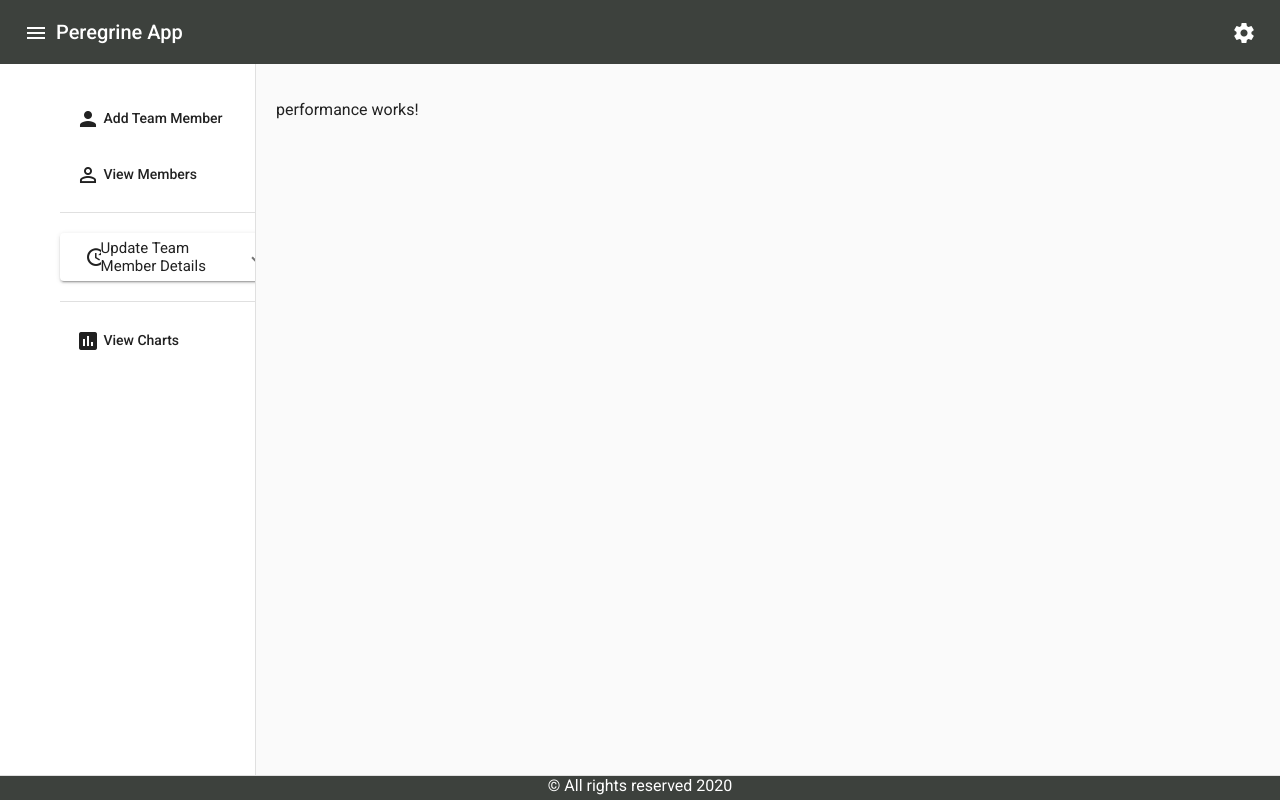
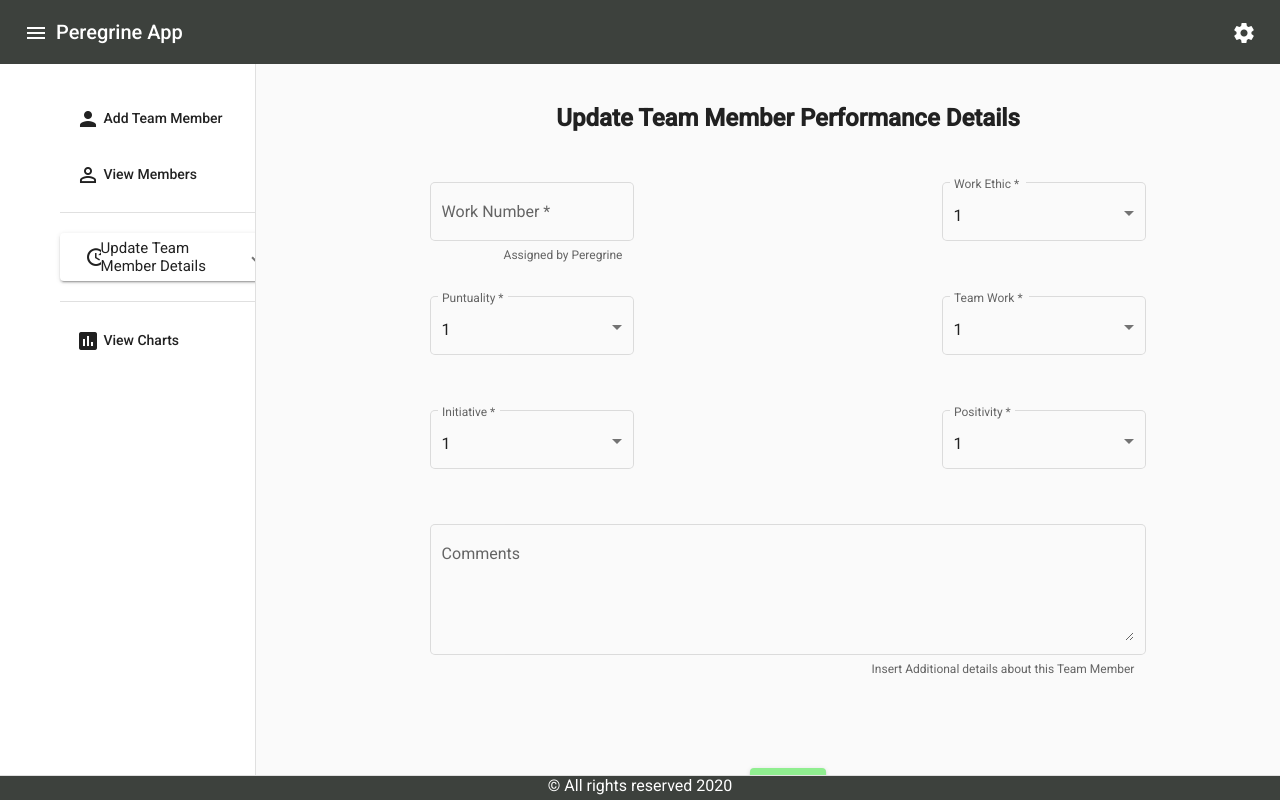
Before and after one commit to RicardoSalambi/Peregrine-Web, an Angular app: page /performance in a window 1280 px wide. Built offline with nearby package versions, Linux system fonts and the light colour scheme.

Commit message:
populated all components except dashboard and work leave

```diff
--- a/src/app/app-routing.module.ts
+++ b/src/app/app-routing.module.ts
@@ -18,7 +18,7 @@ const routes: Routes = [{
   component : DefaultComponent,
   children : [
     {
-      path : '',
+      path : 'dashboard',
       component : DashboardComponent
     },
     {
--- a/src/app/app.module.ts
+++ b/src/app/app.module.ts
@@ -16,6 +16,7 @@ import { MatGridListModule } from '@angular/material/grid-list';
 import { MatExpansionModule } from '@angular/material/expansion';
 import { MatDatepickerModule } from '@angular/material/datepicker';
 import { MatNativeDateModule } from '@angular/material/core';
+import { MatMenuModule } from '@angular/material/menu';
 
 import { DependanciesComponent } from './modules/dependancies/dependancies.component';
 import { DisciplinaryComponent } from './modules/disciplinary/disciplinary.component';
@@ -54,7 +55,8 @@ import { PerformanceComponent } from './modules/performance/performance.componen
     MatGridListModule,
     MatExpansionModule,
     MatDatepickerModule,
-    MatNativeDateModule
+    MatNativeDateModule,
+    MatMenuModule
   ],
   providers: [],
   bootstrap: [AppComponent]
--- a/src/app/modules/dashboard/dashboard.component.html
+++ b/src/app/modules/dashboard/dashboard.component.html
@@ -1 +1,16 @@
 <p>dashboard works!</p>
+<div class="wrapper">
+
+    <!--<div class="searchbar">
+
+        <mat-form-field class="example-full-width" appearance="outline" floatLabel="auto" style="width: 40%;">
+            <mat-label>
+                Search
+            </mat-label>
+            <input matInput value="">
+            <mat-icon matSuffix>search</mat-icon>
+        </mat-form-field>
+
+    </div>-->
+
+</div>
--- a/src/app/modules/dashboard/dashboard.component.scss
+++ b/src/app/modules/dashboard/dashboard.component.scss
@@ -0,0 +1,12 @@
+.wrapper {
+    display: grid;
+    grid-template-columns: 1fr;
+    /*grid-row-gap: 5%;
+    height: 100%;*/
+    overflow: auto;
+    text-align: center;
+}
+
+.searchbar{
+    /*text-align: center;*/
+}
--- a/src/app/modules/performance/performance.component.html
+++ b/src/app/modules/performance/performance.component.html
@@ -1 +1,75 @@
-<p>performance works!</p>
+<div class="wrapper">
+
+    <div class="header">
+        <h2>Update Team Member Performance Details</h2>
+    </div>
+
+    <div class="texts">
+        <mat-form-field class="example-full-width" appearance="outline" floatLabel="auto" style="width: 40%;">
+            <mat-label>Work Number</mat-label>
+            <input matInput value="" required id="worknumber">
+            <mat-hint align="end">Assigned by Peregrine</mat-hint>
+        </mat-form-field>
+    </div>
+
+    <div>
+        <mat-form-field class="example-full-width" appearance="outline" floatLabel="auto" style="width: 40%;">
+            <mat-label>Work Ethic</mat-label>
+            <select matNativeControl required id="workethic">
+                <option value={{number.number}} *ngFor="let number of numbers" >{{number.number}}</option>
+            </select>
+        </mat-form-field>
+    </div>
+
+    <div>
+        <mat-form-field class="example-full-width" appearance="outline" floatLabel="auto" style="width: 40%;">
+            <mat-label>Puntuality</mat-label>
+            <select matNativeControl required id="puntuality">
+                <option value={{number.number}} *ngFor="let number of numbers" >{{number.number}}</option>
+            </select>
+        </mat-form-field>
+    </div>
+
+    <div>
+        <mat-form-field class="example-full-width" appearance="outline" floatLabel="auto" style="width: 40%;">
+            <mat-label>Team Work</mat-label>
+            <select matNativeControl required id="teamwork">
+                <option value={{number.number}} *ngFor="let number of numbers" >{{number.number}}</option>
+            </select>
+        </mat-form-field>
+    </div>
+
+    <div>
+        <mat-form-field class="example-full-width" appearance="outline" floatLabel="auto" style="width: 40%;" >
+            <mat-label>Initiative</mat-label>
+            <select matNativeControl required id="initiative" >
+              <option value={{number.number}} *ngFor="let number of numbers" >{{number.number}}</option>
+            </select>
+        </mat-form-field>
+    </div>
+
+    <div>
+        <mat-form-field class="example-full-width" appearance="outline" floatLabel="auto" style="width: 40%;">
+            <mat-label>Positivity</mat-label>
+            <select matNativeControl required id="positivity">
+                <option value={{number.number}} *ngFor="let number of numbers" >{{number.number}}</option>
+            </select>
+        </mat-form-field>
+    </div>
+
+    <div class="Comments">
+        <mat-form-field appearance="outline" floatLabel="auto" style="width: 70%;">
+            <mat-label>Comments</mat-label>
+            <textarea matInput rows="5" cols="2" id="comments"></textarea>
+            <mat-hint align="end">Insert Additional details about this Team Member</mat-hint>
+        </mat-form-field>
+    </div>
+
+    <div class="wrapper2">
+
+        <div>
+            <button mat-raised-button class="submitbutton">Submit</button>
+        </div>
+    </div>
+
+</div>
--- a/src/app/modules/performance/performance.component.scss
+++ b/src/app/modules/performance/performance.component.scss
@@ -0,0 +1,32 @@
+div{
+    text-align: center;
+}
+
+.wrapper {
+    display: grid;
+    grid-template-columns: repeat(2 , 1fr);
+    grid-row-gap: 1%;
+    height: 100%;
+    overflow: auto;
+    /*background-color: #ffffff;*/
+}
+
+.wrapper2 {
+    display: grid;
+    grid-template-columns: repeat(1 , 1fr);
+    align-items: center;
+    grid-column: 1/3;
+    height: 20vh;                                      /*This might the problem to the scroll problem*/
+}
+
+.header{
+    grid-column: 1/3;
+}
+
+.Comments{
+    grid-column: 1/3;
+}
+
+.submitbutton{
+    background-color: lightgreen;
+}
--- a/src/app/modules/performance/performance.component.ts
+++ b/src/app/modules/performance/performance.component.ts
@@ -6,10 +6,14 @@ import { Component, OnInit } from '@angular/core';
   styleUrls: ['./performance.component.scss']
 })
 export class PerformanceComponent implements OnInit {
-
+  numbers;
   constructor() { }
 
   ngOnInit(): void {
+    this.numbers =
+    [
+      {number : 1},{number : 2},{number : 3},{number : 4},{number : 5},{number : 6},{number : 7},{number : 8},{number : 9},{number : 10}
+    ];
   }
 
 }
--- a/src/app/modules/viewdetails/viewdetails.component.html
+++ b/src/app/modules/viewdetails/viewdetails.component.html
@@ -1,4 +1,5 @@
 <div class="wrapper">
+
     <div class="searchbar">
 
         <mat-form-field class="example-full-width" appearance="outline" floatLabel="auto" style="width: 40%;">
@@ -10,10 +11,11 @@
         </mat-form-field>
 
     </div>
+
     <div>
         <mat-grid-list cols="3">
 
-            <mat-grid-tile *ngFor="let worker of workers">
+            <mat-grid-tile *ngFor="let worker of workers" [matMenuTriggerFor]="menu">
 
                 <div class="profile-card">
                     <img src="https://image.shutterstock.com/image-vector/kraken-octopus-mascot-esport-logo-600w-1568553793.jpg" alt="">
@@ -39,6 +41,11 @@
         -->
             </mat-grid-tile>
 
+            <mat-menu #menu="matMenu" yPosition="below">
+                <button mat-menu-item>Item 1</button>
+                <button mat-menu-item>Item 2</button>
+            </mat-menu>
+
         </mat-grid-list>
     </div>
 </div>
--- a/src/app/shared/components/sidebar/sidebar.component.html
+++ b/src/app/shared/components/sidebar/sidebar.component.html
@@ -73,7 +73,7 @@
         <mat-divider></mat-divider>
 
         <li>
-            <button mat-flat-button>
+            <button mat-flat-button (click)="goToPage('dashboard')">
                 <mat-icon>insert_chart</mat-icon>
                 View Charts
             </button>
```
